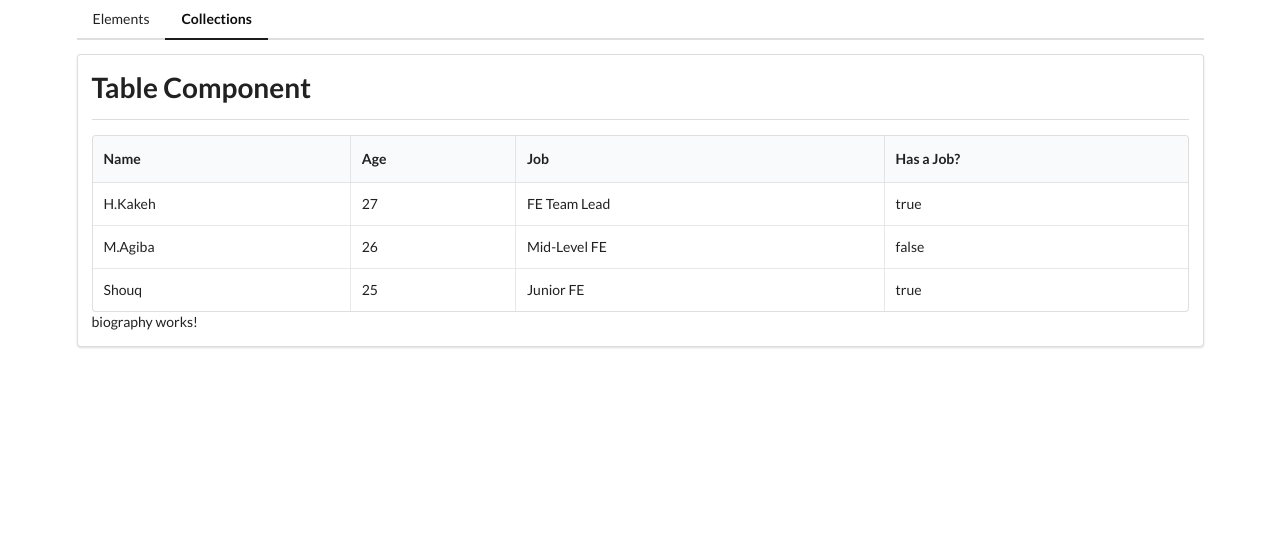
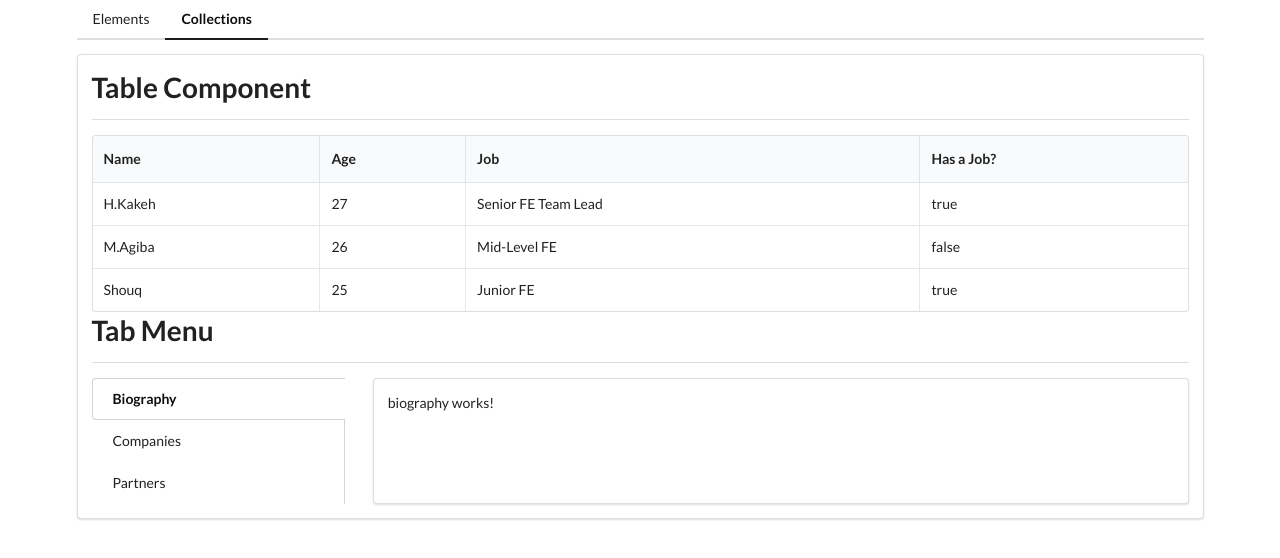
Before and after one commit to aGiBam/Components, an Angular app: page /collections in a window 1280 px wide. Shown: the top 558 px of the page. Built offline with nearby package versions, Linux system fonts and the light colour scheme.

Commit message:
feat(collections): add Tab Menu with routing support in CollectionsHome component

```diff
--- a/src/app/collections/collections-home/collections-home.html
+++ b/src/app/collections/collections-home/collections-home.html
@@ -1,4 +1,23 @@
 <app-divider>Table Component</app-divider>
 <app-table class="stripped celled" [data]="data" [headers]="header"></app-table>
 
-<router-outlet></router-outlet>
+<app-divider>Tab Menu</app-divider>
+<div class="ui grid">
+  <div class="four wide column">
+    <div class="ui vertical fluid tabular menu">
+      <a
+        class="item"
+        routerLinkActive="active"
+        [routerLinkActiveOptions]="{ exact: true }"
+        routerLink="/collections"
+      >Biography</a>
+      <a class="item" routerLinkActive="active" routerLink='companies'>Companies</a>
+      <a class="item" routerLinkActive="active" routerLink='partners'>Partners</a>
+    </div>
+  </div>
+  <div class="twelve wide stretched column">
+    <div class="ui segment">
+      <router-outlet></router-outlet>
+    </div>
+  </div>
+</div>
--- a/src/app/collections/collections-home/collections-home.ts
+++ b/src/app/collections/collections-home/collections-home.ts
@@ -1,16 +1,16 @@
 import { Component } from '@angular/core';
 import { Table } from '../table/table';
 import { Divider } from '../../shared/divider/divider';
-import { RouterOutlet } from '@angular/router';
+import { RouterLinkActive, RouterOutlet, RouterLink } from '@angular/router';
 @Component({
-  imports: [Table, Divider, RouterOutlet],
+  imports: [Table, Divider, RouterOutlet, RouterLinkActive, RouterLink ],
   selector: 'app-collections-home',
   styleUrl: './collections-home.css',
   templateUrl: './collections-home.html',
 })
 export class CollectionsHome {
   data = [
-    { name: 'H.Kakeh', age: 27, job: 'FE Team Lead', employed: true },
+    { name: 'H.Kakeh', age: 27, job: 'Senior FE Team Lead', employed: true },
     { name: 'M.Agiba', age: 26, job: 'Mid-Level FE ', employed: false },
     { name: 'Shouq', age: 25, job: 'Junior FE', employed: true },
   ];
```
